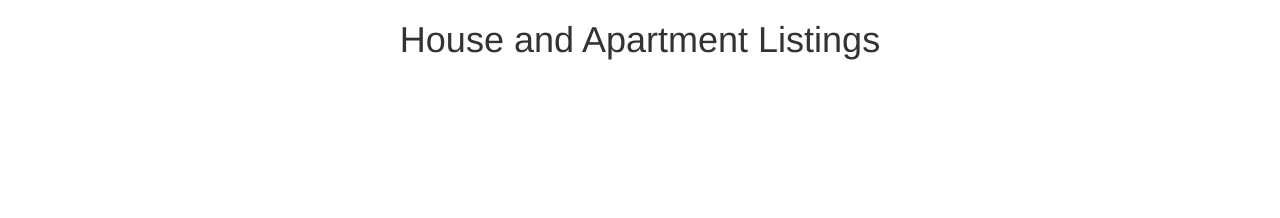
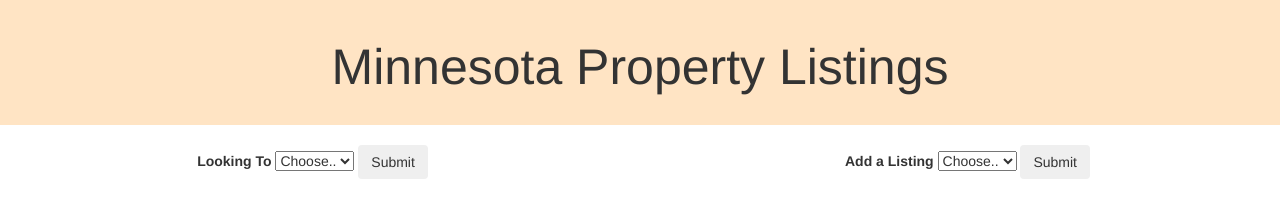
Before and after one commit to aanisa/prime_realestate, a website: page server/public/views/index.html in a window 1280 px wide. Drawn offline with Linux system fonts and the light colour scheme; files that its build step writes are made by us from their sources; no server answers; files whose address does not match are found by name.

Commit message:
style and dropdown select

```diff
--- a/client/scripts/client.js
+++ b/client/scripts/client.js
@@ -26,20 +26,19 @@ function getListings() {
 function appendListings(array) {
   for (var i = 0; i < array.length; i++) {
     var newArray = array[i];
-
-    var $el = $('.viewListings').append();
-
+    var $hl = $('.houseListings').append();
+    var $al = $('.apartmentListings').append();
     if (newArray.rent === undefined) {
-      $el.append('<div class="col-md-2 newListing ">'+
-                  '<img src="imgs/home.png" alt="house" class="img-responsive">'+
+      $hl.append('<div class="col-md-2 newListing ">'+
+                  // '<img src="imgs/home.png" alt="house" class="img-responsive">'+
                   '<h4>' + newArray.city + '</h4>' +
                   '<p>'+ newArray.sqft + ' sqft</p>' +
                   '<p>For Sale: $' + newArray.cost + '</p>'+'</div>');
       // console.log(newArray.cost);
     }//if rent is undefined because it's a house, append listing
     if (newArray.cost === undefined) {
-      $el.append('<div class="col-md-2 newListing">'+
-                  '<img src="imgs/building.png" alt="building" class="img-responsive">'+
+      $al.append('<div class="col-md-2 newListing">'+
+                  // '<img src="imgs/building.png" alt="building" class="img-responsive">'+
                   '<h4>' + newArray.city + '</h4>' +
                   '<p>'+ newArray.sqft + ' sqft</p>' +
                   '<p>For Rent: $' + newArray.rent + '</p>'+'</div>');
--- a/client/styles/style.css
+++ b/client/styles/style.css
@@ -1,5 +1,11 @@
 h1 {
   text-align: center;
+  font-size: 50px;
+}
+
+[class*="col-md-12"]{
+  background-color: bisque;
+  padding: 20px;
 }
 
 [class*="col-md-2"]{
@@ -11,11 +17,14 @@ h1 {
   text-align: center;
 }
 
+[class*="col-md-6"]{
+  text-align: center;
+  padding: 20px;
+}
+
 img {
-
    margin: auto;
    margin-top: 10px;
    left: 0;
    right: 0;
-
 }
--- a/server/public/scripts/client.mn.js
+++ b/server/public/scripts/client.mn.js
@@ -1 +1 @@
-function getListings(){$.ajax({type:"GET",url:"/listings",success:function(a){console.log("From DB..."),appendListings(a)}})}function appendListings(a){for(var b=0;b<a.length;b++){var c=a[b],d=$(".viewListings").append();void 0===c.rent&&d.append('<div class="col-md-2 newListing "><img src="imgs/home.png" alt="house" class="img-responsive"><h4>'+c.city+"</h4><p>"+c.sqft+" sqft</p><p>For Sale: $"+c.cost+"</p></div>"),void 0===c.cost&&d.append('<div class="col-md-2 newListing"><img src="imgs/building.png" alt="building" class="img-responsive"><h4>'+c.city+"</h4><p>"+c.sqft+" sqft</p><p>For Rent: $"+c.rent+"</p></div>")}}$(document).ready(function(){console.log("HElloppppp"),getListings()});
+function getListings(){$.ajax({type:"GET",url:"/listings",success:function(a){console.log("From DB..."),appendListings(a)}})}function appendListings(a){for(var b=0;b<a.length;b++){var c=a[b],d=$(".houseListings").append(),e=$(".apartmentListings").append();void 0===c.rent&&d.append('<div class="col-md-2 newListing "><h4>'+c.city+"</h4><p>"+c.sqft+" sqft</p><p>For Sale: $"+c.cost+"</p></div>"),void 0===c.cost&&e.append('<div class="col-md-2 newListing"><h4>'+c.city+"</h4><p>"+c.sqft+" sqft</p><p>For Rent: $"+c.rent+"</p></div>")}}$(document).ready(function(){console.log("HElloppppp"),getListings()});
--- a/server/public/styles/style.css
+++ b/server/public/styles/style.css
@@ -1,5 +1,11 @@
 h1 {
   text-align: center;
+  font-size: 50px;
+}
+
+[class*="col-md-12"]{
+  background-color: bisque;
+  padding: 20px;
 }
 
 [class*="col-md-2"]{
@@ -11,11 +17,14 @@ h1 {
   text-align: center;
 }
 
+[class*="col-md-6"]{
+  text-align: center;
+  padding: 20px;
+}
+
 img {
-
    margin: auto;
    margin-top: 10px;
    left: 0;
    right: 0;
-
 }
--- a/server/public/views/index.html
+++ b/server/public/views/index.html
@@ -22,19 +22,49 @@
 </head>
 
 <body>
-  <div class="row">
-    <div class="col-md-12">
-      <h1>House and Apartment Listings</h1>
+    <div class="row">
+        <div class="col-md-12">
+            <h1>Minnesota Property Listings</h1>
+        </div>
     </div>
-  </div>
 
-<div class="row viewListings"></div>
-</div>
+    <div class="row">
+        <div class="col-md-6">
+            <form class="form-inline">
+                <label class="mr-sm-2" for="inlineFormCustomSelect">Looking To</label>
+                <select class="custom-select" id="formSelectProspect">
+                    <option selected>Choose..</option>
+                    <option value="1">Buy</option>
+                    <option value="2">Rent</option>
+                </select>
+                <button type="submit" class="btn btn-small">Submit</button>
+            </form>
+        </div>
+
+        <div class="col-md-6">
+            <form class="form-inline">
+                <label class="mr-sm-2" for="inlineFormCustomSelect">Add a Listing</label>
+                <select class="custom-select" id="formSelectOwner">
+                    <option selected>Choose..</option>
+                    <option value="1">Sale</option>
+                    <option value="2">Rent</option>
+                </select>
+                <button type="submit" class="btn btn-small">Submit</button>
+            </form>
+        </div>
+    </div>
+
+
+    <div class="row houseListings"></div>
+    </div>
+
+    <div class="row apartmentListings"></div>
+    </div>
 
 
 
 
-<script src="vendors/js/bootstrap.js"></script>
+    <script src="vendors/js/bootstrap.js"></script>
 </body>
 
 </html>
```
Also changed, not shown: client/views/index.html (+37 -7 lines), server/public/imgs/home.png.
